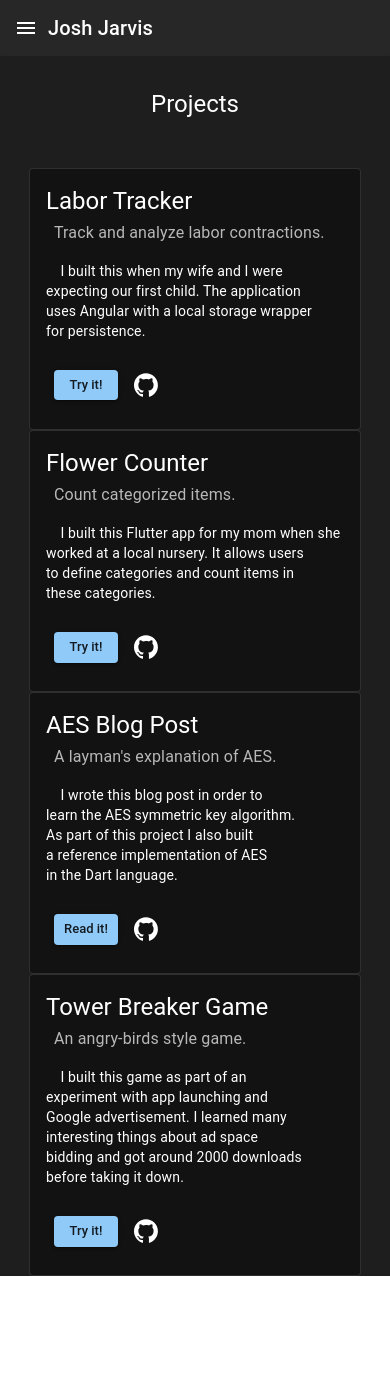
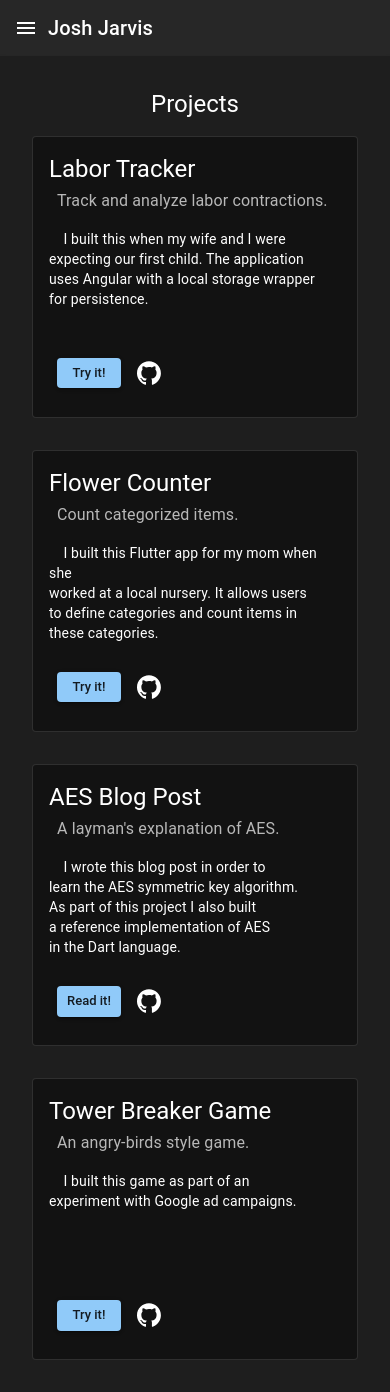
Before and after one commit to ixonstater/react-resume, a React (Vite) app: page /projects in a window 390 px wide. Before the commit the page ends 1276 px from the top, so only its background shows below. Built offline with nearby package versions, Linux system fonts and the light colour scheme.

Commit message:
Made project cards spaced properly and responsive.

```diff
--- a/src/components/ProjectsCard.tsx
+++ b/src/components/ProjectsCard.tsx
@@ -13,7 +13,7 @@ export function ProjectsCard(props: {
   githubLink?: string;
 }): JSX.Element {
   return (
-    <Card variant="outlined" sx={{ minWidth: 330 }}>
+    <Card variant="outlined" sx={{ minHeight: 280, display: "flex", flexDirection: "column", justifyContent: "space-between" }}>
       <CardContent>
         <Typography variant="h5" component="div" sx={{ mb: Sxp.sp1 }}>
           {props.title}
--- a/src/projects/Projects.tsx
+++ b/src/projects/Projects.tsx
@@ -2,7 +2,7 @@ import Page from "../components/Page";
 import "./Projects.css";
 import Sxp from "../Sxp";
 import { ProjectsCard } from "../components/ProjectsCard";
-import { Typography } from "@mui/material";
+import { Grid, Typography } from "@mui/material";
 import { Fragment, useState } from "react";
 import { IFrameDialog } from "../components/IFrameDialog";
 
@@ -45,11 +45,13 @@ export function Projects(): JSX.Element {
           mt: Sxp.sp5,
           ml: { xs: Sxp.sp0, sm: Sxp.sp7 },
           alignSelf: { xs: "center", sm: "start" },
-          mb: Sxp.sp6,
+          mb: Sxp.sp3,
         }}
       >
         Projects
       </Typography>
+      <Grid container spacing={Sxp.sp5} sx={{ px: Sxp.sp5, mb: Sxp.sp5 }}>
+        <Grid item sm={6} xs={12}>
           <Fragment>
             <ProjectsCard
               title={"Labor Tracker"}
@@ -78,6 +80,8 @@ export function Projects(): JSX.Element {
               }}
             ></IFrameDialog>
           </Fragment>
+        </Grid>
+        <Grid item sm={6} xs={12}>
           <Fragment>
             <ProjectsCard
               title={"Flower Counter"}
@@ -106,6 +110,8 @@ export function Projects(): JSX.Element {
               }}
             ></IFrameDialog>
           </Fragment>
+        </Grid>
+        <Grid item sm={6} xs={12}>
           <Fragment>
             <ProjectsCard
               title={"AES Blog Post"}
@@ -123,18 +129,13 @@ export function Projects(): JSX.Element {
               actionLabel={"Read it!"}
             ></ProjectsCard>
           </Fragment>
+        </Grid>
+        <Grid item sm={6} xs={12}>
           <Fragment>
             <ProjectsCard
               title={"Tower Breaker Game"}
               subtitle={"An angry-birds style game."}
-          body={[
-            "I built this game as part of an",
-            "experiment with app launching and",
-            "Google advertisement. I learned many",
-            "interesting things about ad space",
-            "bidding and got around 2000 downloads",
-            "before taking it down.",
-          ]}
+              body={["I built this game as part of an", "experiment with Google ad campaigns."]}
               action={() => {
                 setTowerBreakerDemoOpen(true);
               }}
@@ -155,13 +156,14 @@ export function Projects(): JSX.Element {
               }}
             ></IFrameDialog>
           </Fragment>
+        </Grid>
+      </Grid>
     </Page>
   );
 }
 
 // TODO
 // Cheapspeech -- blog
-// Tower breaker -- demo
 // Tar recognition -- blog
 // Dart LC3 vm / assembler -- blog
 // Geoquery -- blog
@@ -170,3 +172,4 @@ export function Projects(): JSX.Element {
 // Labor Tracker
 // Flower counter
 // AES blog post
+// Tower breaker
```
Lines whose indentation alone changed are shown as unchanged.
